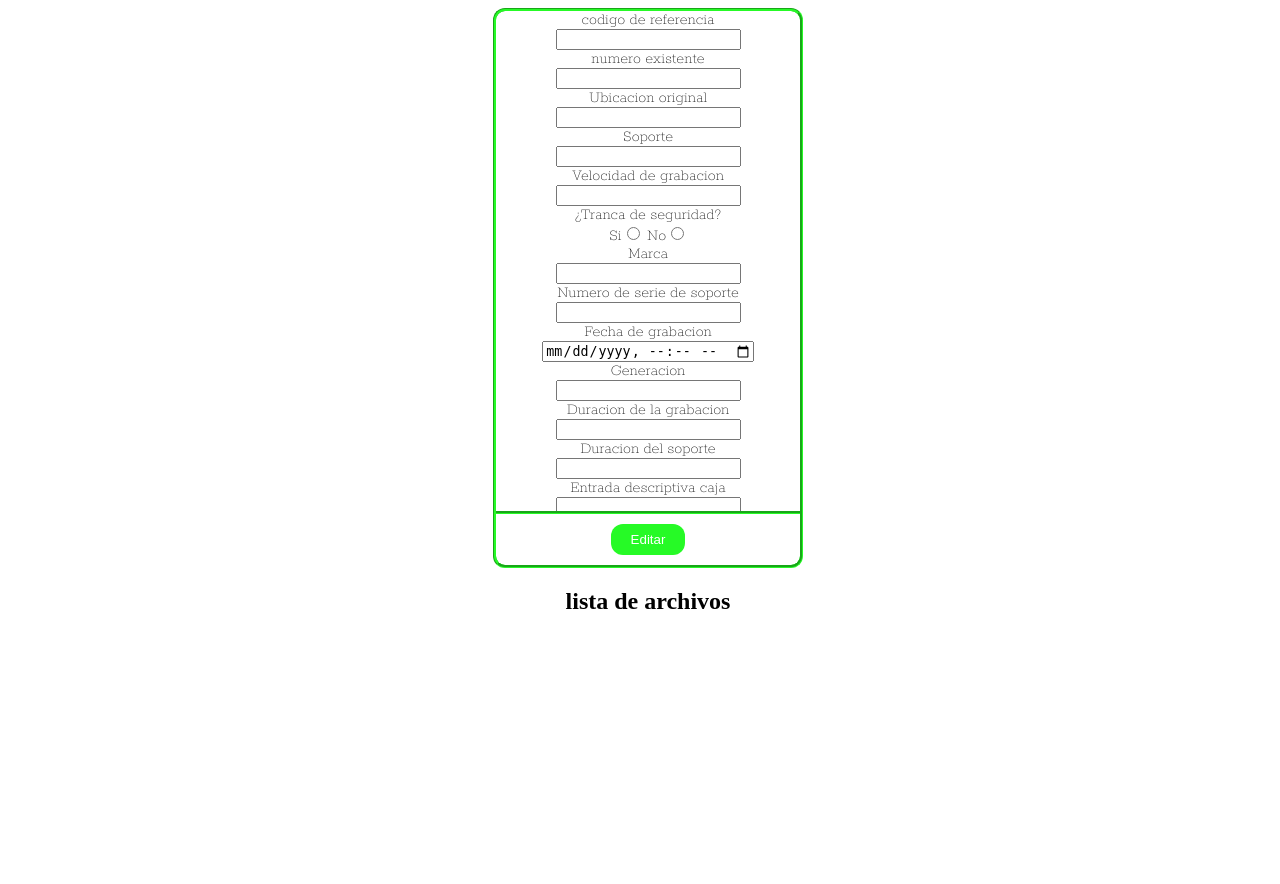
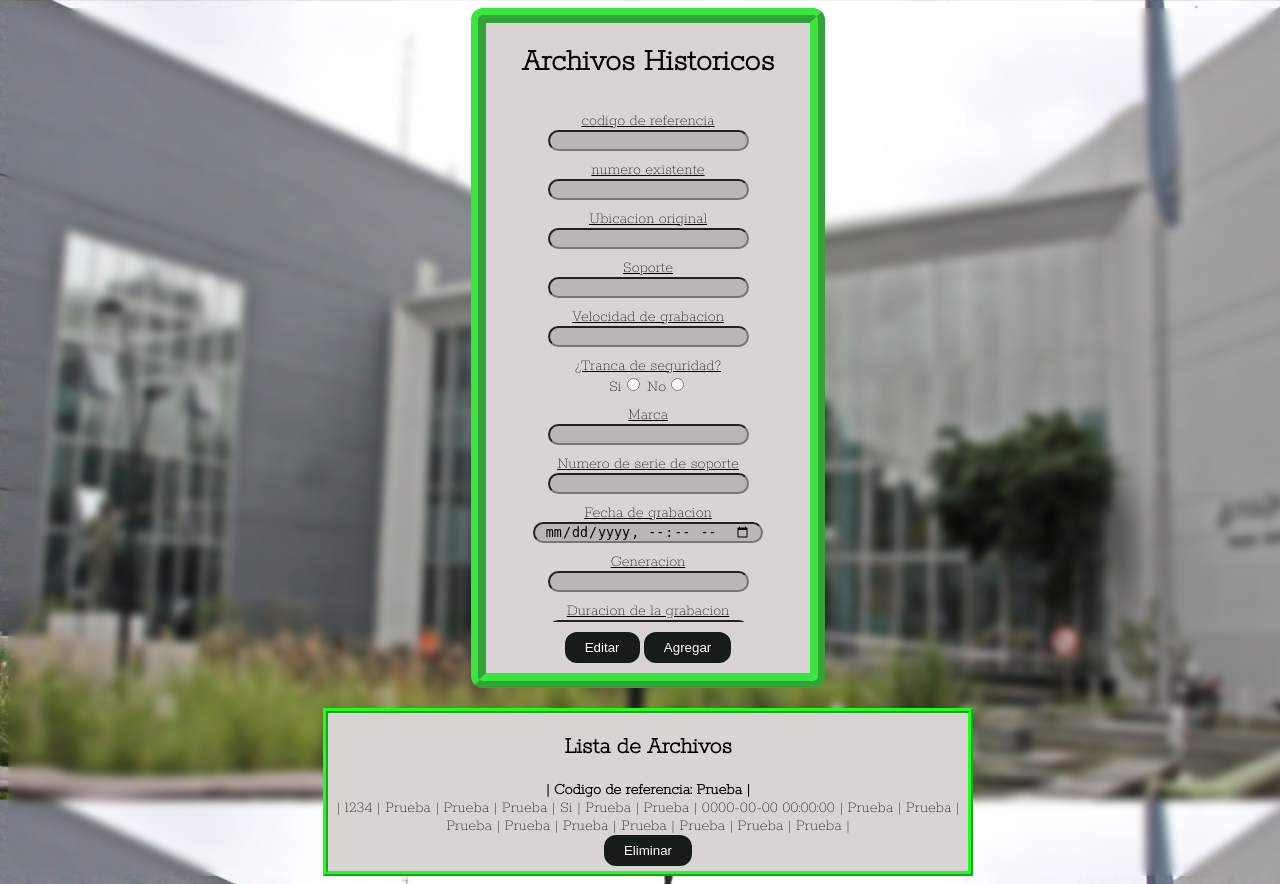
Before and after one commit to Estips/BD_Municipal, a PHP site: page /editar.php in a window 1280 px wide. Before the commit the page ends 609 px from the top, so only its background shows below. Run offline with PHP 8.4, Linux system fonts and the light colour scheme; data comes from the database, SQL or seed files in the repository; both versions use the stored data as it was after the commit; data that the repository does not hold is empty.

Commit message:
v1.0
Cambios pedidos:
- pagina con muestra de datos para los usuarios sin posibilidad de interferir con los mismos
- mejora diseño

```diff
--- a/conexion.php
+++ b/conexion.php
@@ -4,35 +4,4 @@ $username = "root";
 $password = "";
 $dbname = "bd_muni";
 $conexion = new mysqli($servername, $username, $password, $dbname);
-
-$sql = "INSERT INTO archivos (codigo_referencia, numero_existente, ubicacion_original, soporte,
-        velocidad_grabacion, tranca_seguridad, marca, numero_serie_soporte, fecha_grabacion,
-        generacion, duracion_de_la_generacion, duracion_soporte, entrada_descriptiva_caja,
-        entrada_desriptiva_soporte, entrada_descriptiva_documentacion_secundaria, deterioro,
-        estado_conservacion, restauraciones)
-        VALUES ('ABC123', '1234', 'Estante C3', 'Betacam', 'x1.2', 'TRUE', 'Sony', '122', '2005-02-02 00:00:00', 'Generacion 2', '2hrs', '1', 'desc', 'desc', 'desc', 'asdasd', 'asdasd', 'asdasd')";
-//$insertar= mysqli_query($conexion, $sql) ? print('reg.Ingresado'): print('error al guardar');
-/*$sql2 = "UPDATE archivos SET
-    codigo_referencia = '$codigo_referencia',
-    numero_existente = '$numero_existente',
-    ubicacion_original = '$ubicacion_original',
-    soporte = '$soporte',
-    velocidad_grabacion = '$velocidad_grabacion',
-    tranca_seguridad = '$tranca_seguridad',
-    marca = '$marca',
-    numero_serie_soporte = '$numero_serie_soporte',
-    fecha_grabacion = '$fecha_grabacion',
-    generacion = '$generacion',
-    duracion_de_la_generacion = '$duracion_de_la_generacion',
-    duracion_soporte = '$duracion_soporte',
-    entrada_descriptiva_caja = '$entrada_descriptiva_caja',
-    entrada_desriptiva_soporte = '$entrada_desriptiva_soporte',
-    entrada_descriptiva_documentacion_secundaria = '$entrada_descriptiva_documentacion_secundaria',
-    deterioro = '$deterioro',
-    estado_conservacion = '$estado_conservacion',
-    restauraciones = '$restauraciones'
-    WHERE codigo_referencia = '$codigo_referencia'";
-*/
-//$editar= mysqli_query($conexion,$sql2) ? print('registro modificado'): print('error al modificar');
-
 ?>
--- a/editar.php
+++ b/editar.php
@@ -11,76 +11,135 @@
 </head>
 <body>
     <div class="Caja-ingreso-datos">
-        <form action="" method= "get" enctype="multipart/form-data">
+        <h1>Archivos Historicos</h1>
+        <form action="" method= "post" enctype="multipart/form-data">
             <div class="Ingreso-Datos">
-                <div class="codigo_referencia">codigo de referencia</div>
+                <div class="campo">codigo de referencia</div>
                 <input type="text" name="codigo_referencia" required>
 
-                <div class="numero_existente"> numero existente</div>
+                <div class="campo"> numero existente</div>
                 <input type="text" name="numero_existente" required>
 
-                <div class="ubicacion_original">Ubicacion original</div>
+                <div class="campo">Ubicacion original</div>
                 <input type="text" name="ubicacion_original" required>
 
-                <div class="soporte">Soporte</div>
+                <div class="campo">Soporte</div>
                 <input type="text" name="soporte" required>
 
-                <div class="velocidad_grabacion">Velocidad de grabacion</div>
+                <div class="campo">Velocidad de grabacion</div>
                 <input type="text" name="velocidad_grabacion" required>
 
-                <div class="tranca_seguridad">¿Tranca de seguridad?</div>
+                <div class="campo">¿Tranca de seguridad?</div>
                 Si<input type="radio" name="tranca_seguridad" value="Si" required>
                 No<input type="radio" name="tranca_seguridad" value="No"  required>
 
-                <div class="marca">Marca</div>
+                <div class="campo">Marca</div>
                 <input type="text" name="marca" required>
 
-                <div class="numero_serie_soporte">Numero de serie de soporte</div>
+                <div class="campo">Numero de serie de soporte</div>
                 <input type="text" name="numero_serie_soporte" required>
 
-                <div class="fecha_grabacion">Fecha de grabacion</div>
+                <div class="campo">Fecha de grabacion</div>
                 <input type="datetime-local" name="fecha_grabacion" required>
 
-                <div class="generacion">Generacion</div>
+                <div class="campo">Generacion</div>
                 <input type="text" name="generacion" required>
 
-                <div class="duracion_grabacion">Duracion de la grabacion</div>
+                <div class="campo">Duracion de la grabacion</div>
                 <input type="text" name="duracion_grabacion" required>
 
-                <div class="duracion_soporte">Duracion del soporte</div>
+                <div class="campo">Duracion del soporte</div>
                 <input type="text" name="duracion_soporte" required>
 
-                <div class="entrada_descriptiva_caja">Entrada descriptiva caja</div>
+                <div class="campo">Entrada descriptiva caja</div>
                 <input type="text" name="entrada_descriptiva_caja" required>
 
-                <div class="entrada_desriptiva_soporte">Entrada descriptiva soporte </div>
+                <div class="campo">Entrada descriptiva soporte </div>
                 <input type="text" name="entrada_desriptiva_soporte" required>
 
-                <div class="entrada_descriptiva_documentacion_secundaria">Entrada descriptiva documentacion secundaria</div>
+                <div class="campo">Entrada descriptiva documentacion secundaria</div>
                 <input type="text" name="entrada_descriptiva_documentacion_secundaria" required>
 
-                <div class="deterioro">Deterioro</div>
+                <div class="campo">Deterioro</div>
                 <input type="text" name="deterioro" required>
 
-                <div class="estado_conservacion">Estado de conservacion</div>
+                <div class="campo">Estado de conservacion</div>
                 <input type="text" name="estado_conservacion" required>
 
-                <div class="restauraciones">Restauraciones</div>
+                <div class="campo">Restauraciones</div>
                 <input type="text" name="restauraciones" required>
             </div>
             <div class="Submit-button">
                 <input type="Submit" name="editar" value="Editar" class="button">
+                <input type="Submit" name="agregar" value="Agregar" class="button">
             </div>
         </form>
     </div>
         <?php
             include("conexion.php");
-                //switch con las 3 opciones editar, eliminar y agregar?
-            if (isset($_GET ['editar'])){
-                $codigo_referencia_editar=$_GET['editar'];
-                //$sql2="SELECT * FROM bd_muni WHERE codigo_referencia ='$codigo_referencia_editar'";
+            if(isset($_POST['agregar'])){
+                if(!empty($_POST['codigo_referencia'])){
+                    $codigo_referencia = $_POST['codigo_referencia'];
+                    $numero_existente = isset($_POST['numero_existente']) ? $_POST['numero_existente'] : '';
+                    $ubicacion_original = isset($_POST['ubicacion_original']) ? $_POST['ubicacion_original'] : '';
+                    $soporte = isset($_POST['soporte']) ? $_POST['soporte'] : '';
+                    $velocidad_grabacion = isset($_POST['velocidad_grabacion']) ? $_POST['velocidad_grabacion'] : '';
+                    $tranca_seguridad = isset($_POST['tranca_seguridad']) ? $_POST['tranca_seguridad'] : 'No';
+                    $marca = isset($_POST['marca']) ? $_POST['marca'] : 'Sin informacion';
+                    $numero_serie_soporte = isset($_POST['numero_serie_soporte']) ? $_POST['numero_serie_soporte'] : 'Sin Informacion';
+                    $fecha_grabacion = isset($_POST['numero_serie_soporte']) ? $_POST['fecha_grabacion'] : 'Sin Informacion';
+                    $generacion = isset($_POST['generacion']) ? $_POST['generacion'] : 'Sin Informacion';
+                    $duracion_de_la_generacion = isset($_POST['duracion_de_la_generacion']) ? $_POST['duracion_de_la_generacion'] : 'Sin Informacion';
+                    $duracion_soporte = isset($_POST['duracion_soporte']) ? $_POST['duracion_soporte'] : 'Sin Informacion';
+                    $entrada_descriptiva_caja = isset($_POST['entrada_descriptiva_caja']) ? $_POST['entrada_descriptiva_caja'] : 'Sin Informacion';
+                    $entrada_desriptiva_soporte = isset($_POST['entrada_desriptiva_soporte']) ? $_POST['entrada_desriptiva_soporte'] : 'Sin Informacion';
+                    $entrada_descriptiva_documentacion_secundaria = isset($_POST['entrada_descriptiva_documentacion_secundaria']) ? $_POST['entrada_descriptiva_documentacion_secundaria'] : 'Sin Informacion';
+                    $deterioro = isset($_POST['deterioro']) ? $_POST['deterioro'] : 'Sin Informacion';
+                    $estado_conservacion = isset($_POST['estado_conservacion']) ? $_POST['estado_conservacion'] : 'Sin Informacion';
+                    $restauraciones = isset($_POST['restauraciones']) ? $_POST['restauraciones'] : 'Sin Informacion';
+
+                    $sql = "INSERT INTO archivos (codigo_referencia, numero_existente, ubicacion_original, soporte,
+                        velocidad_grabacion, tranca_seguridad, marca, numero_serie_soporte, fecha_grabacion,
+                        generacion, duracion_de_la_generacion, duracion_soporte, entrada_descriptiva_caja,
+                        entrada_desriptiva_soporte, entrada_descriptiva_documentacion_secundaria, deterioro,
+                        estado_conservacion, restauraciones)
+                        VALUES ('$codigo_referencia', '$numero_existente', '$ubicacion_original', '$soporte',
+                        '$velocidad_grabacion', '$tranca_seguridad', '$marca', '$numero_serie_soporte', '$fecha_grabacion', '$generacion',
+                        '$duracion_de_la_generacion', '$duracion_soporte', '$entrada_descriptiva_caja', '$entrada_desriptiva_soporte',
+                        '$entrada_descriptiva_documentacion_secundaria', '$deterioro', '$estado_conservacion', '$restauraciones')";
+
+                    $insertar = mysqli_query($conexion, $sql);
+                    if ($insertar) {
+                        echo 'Registro ingresado con éxito';
+                    } else {
+                        echo 'Error al guardar el registro: ' . mysqli_error($conexion);
+                    }
+
+                }else{ echo '<script language="javascript">alert("Error, el campo codigo_referencia es obligatorio.");</script>'; }
+            }
+
+            if (isset($_POST ['editar'])){
+                if(!empty($_POST['codigo_referencia'])){
+                    $codigo_referencia = $_POST['codigo_referencia'];
+                    $numero_existente = isset($_POST['numero_existente']) ? $_POST['numero_existente'] : 'Sin Informacion';
+                    $ubicacion_original = isset($_POST['ubicacion_original']) ? $_POST['ubicacion_original'] : 'Sin Informacion';
+                    $soporte = isset($_POST['soporte']) ? $_POST['soporte'] : 'Sin Informacion';
+                    $velocidad_grabacion = isset($_POST['velocidad_grabacion']) ? $_POST['velocidad_grabacion'] : 'Sin Informacion';
+                    $tranca_seguridad = isset($_POST['tranca_seguridad']) ? $_POST['tranca_seguridad'] : 'No';
+                    $marca = isset($_POST['marca']) ? $_POST['marca'] : 'Sin informacion';
+                    $numero_serie_soporte = isset($_POST['numero_serie_soporte']) ? $_POST['numero_serie_soporte'] : 'Sin Informacion';
+                    $fecha_grabacion = isset($_POST['numero_serie_soporte']) ? $_POST['fecha_grabacion'] : 'Sin Informacion';
+                    $generacion = isset($_POST['generacion']) ? $_POST['generacion'] : 'Sin Informacion';
+                    $duracion_de_la_generacion = isset($_POST['duracion_de_la_generacion']) ? $_POST['duracion_de_la_generacion'] : 'Sin Informacion';
+                    $duracion_soporte = isset($_POST['duracion_soporte']) ? $_POST['duracion_soporte'] : 'Sin Informacion';
+                    $entrada_descriptiva_caja = isset($_POST['entrada_descriptiva_caja']) ? $_POST['entrada_descriptiva_caja'] : 'Sin Informacion';
+                    $entrada_desriptiva_soporte = isset($_POST['entrada_desriptiva_soporte']) ? $_POST['entrada_desriptiva_soporte'] : 'Sin Informacion';
+                    $entrada_descriptiva_documentacion_secundaria = isset($_POST['entrada_descriptiva_documentacion_secundaria']) ? $_POST['entrada_descriptiva_documentacion_secundaria'] : 'Sin Informacion';
+                    $deterioro = isset($_POST['deterioro']) ? $_POST['deterioro'] : 'Sin Informacion';
+                    $estado_conservacion = isset($_POST['estado_conservacion']) ? $_POST['estado_conservacion'] : 'Sin Informacion';
+                    $restauraciones = isset($_POST['restauraciones']) ? $_POST['restauraciones'] : 'Sin Informacion';
+
                     $sql2 = "UPDATE archivos SET
-                    codigo_referencia = '$codigo_referencia',
                         numero_existente = '$numero_existente',
                         ubicacion_original = '$ubicacion_original',
                         soporte = '$soporte',
@@ -99,83 +158,54 @@
                         estado_conservacion = '$estado_conservacion',
                         restauraciones = '$restauraciones'
                         WHERE codigo_referencia = '$codigo_referencia'";
-                $buscar_reg=mysqli_query($conexion , $sql2);
-                $registro= mysqli_fetch_assoc($buscar_reg);
+
+                $buscar_reg=mysqli_query($conexion, $sql2);
+                }else{ echo '<script language="javascript">alert("Error, el campo codigo_referencia es obligatorio.");</script>'; }
             }
-
-            if(isset($_POST['modificar'])){
-                $numero_referencia_new = $_POST['numero_referencia_new'];
-                $numero_existente_new = $_POST['numero_existente_new'];
-                $ubicacion_original_new = $_POST['ubicacion_original_new'];
-                $soporte_new = $_POST['soporte_new'];
-                $valocidad_grabacion_new = $_POST['valocidad_grabacion_new'];
-                $tranca_seguridad_new = $_POST['tranca_seguridad_new'];
-                $marca_new = $_POST['marca_new'];
-                $numero_serie_soporte_new = $_POST['numero_serie_soporte_new'];
-                $fecha_grabacion_new = $_POST['fecha_grabacion_new'];
-                $generacion_new = $_POST['generacion_new'];
-                $duracion_de_la_generacion_new = $_POST['duracion_de_la_generacion_new'];
-                $duracion_soporte_new = $_POST['duracion_soporte_new'];
-                $entrada_descriptiva_caja_new = $_POST['entrada_descriptiva_caja_new'];
-                $entrada_desriptiva_soporte_new = $_POST['entrada_desriptiva_soporte_new'];
-                $entrada_descriptiva_documentacion_secundaria_new = $_POST['entrada_descriptiva_documentacion_secundaria_new'];
-                $deterioro_new = $_POST['deterioro_new'];
-                $estado_conservacion_new = $_POST['estado_conservacion_new'];
-                $restauraciones_new = $_POST['restauraciones_new'];
-                $sql4="UPDATE usuarios SET codigo_referencia = '$codigo_referencia',
-                    numero_existente = '$numero_existente',
-                    ubicacion_original ='$ubicacion_original',
-                    soporte = '$soporte',
-                    valocidad_grabacion = '$velocidad_grabacion',
-                    tranca_seguridad = '$tranca_seguridad',
-                    marca = '$marca',
-                    numero_serie_soporte = '$numero_serie_soporte',
-                    fecha_grabacion = '$fecha_grabacion',
-                    generacion = '$generacion',
-                    duracion_de_la_generacion = '$duracion_de_la_generacion',
-                    duracion_soporte = '$duracion_soporte',
-                    entrada_descriptiva_caja = '$entrada_descriptiva_caja',
-                    entrada_desriptiva_soporte = '$entrada_desriptiva_soporte',
-                    entrada_descriptiva_documentacion_secundaria = '$entrada_descriptiva_documentacion_secundaria',
-                    deterioro = '$deterioro',
-                    estado_conservacion = '$estado_conservacion',
-                    restauraciones = '$restauraciones' WHERE id = 'codigo_referencia_editar'"; // Revisar "id"
-
-                $editar=mysqli_query($conexion, $sql4)? print('reg modificado'): print ('error al modificar');
-            }
-
-            ?><h2>lista de archivos</h2><?php
-            /*$sql2="SELECT * FROM archivos";
-            $consulta= mysqli_query($conexion,$sql2);*/
-            // $registro= mysqli_fetch_assoc($consulta);
-            // print_r($registro);
+            ?>
+            <div class="Lista-Archivos">
+            <h2>Lista de Archivos</h2>
+            <?php
+            $sql3="SELECT * FROM archivos";
+            $consulta= mysqli_query($conexion,$sql3);
             /*finaliza modificar*/
 
     //Muestreo de tabla
     while($registro = mysqli_fetch_assoc($consulta)){
+        echo "<b>| <td>Codigo de referencia: " . $registro['codigo_referencia'] . "</td> | <br></b>";
         echo "<tr>";
-        echo "<td>" . $registro['codigo_referencia'] . "</td>";
-        echo "<td>" . $registro['numero_existente'] . "</td>";
-        echo "<td>" . $registro['ubicacion_original'] . "</td>";
-        echo "<td>" . $registro['soporte'] . "</td>";
-        echo "<td>" . $registro['velocidad_grabacion'] . "</td>";
-        echo "<td>" . $registro['tranca_seguridad'] . "</td>";
-        echo "<td>" . $registro['marca'] . "</td>";
-        echo "<td>" . $registro['numero_serie_soporte'] . "</td>";
-        echo "<td>" . $registro['fecha_grabacion'] . "</td>";
-        echo "<td>" . $registro['generacion'] . "</td>";
-        echo "<td>" . $registro['duracion_grabacion'] . "</td>";
-        echo "<td>" . $registro['duracion_soporte'] . "</td>";
-        echo "<td>" . $registro['entrada_descriptiva_caja'] . "</td>";
-        echo "<td>" . $registro['entrada_desriptiva_soporte'] . "</td>";
-        echo "<td>" . $registro['entrada_descriptiva_documentacion_secundaria'] . "</td>";
-        echo "<td>" . $registro['deterioro'] . "</td>";
-        echo "<td>" . $registro['estado_conservacion'] . "</td>";
-        echo "<td>" . $registro['restauraciones'] . "</td>";
-        echo '<td><a href="registro.php?editar=' . $registro['codigo_referencia'] . '">editar</a></td>';
+            echo "| <td>" . $registro['numero_existente'] . "</td> | ";
+            echo "<td>" . $registro['ubicacion_original'] . "</td> | ";
+            echo "<td>" . $registro['soporte'] . "</td> | ";
+            echo "<td>" . $registro['velocidad_grabacion'] . "</td> | ";
+            echo "<td>" . $registro['tranca_seguridad'] . "</td> | ";
+            echo "<td>" . $registro['marca'] . "</td> | ";
+            echo "<td>" . $registro['numero_serie_soporte'] . "</td> | ";
+            echo "<td>" . $registro['fecha_grabacion'] . "</td> | ";
+            echo "<td>" . $registro['generacion'] . "</td> | ";
+            echo "<td>" . $registro['duracion_de_la_generacion'] . "</td> | ";
+            echo "<td>" . $registro['duracion_soporte'] . "</td> | ";
+            echo "<td>" . $registro['entrada_descriptiva_caja'] . "</td> | ";
+            echo "<td>" . $registro['entrada_desriptiva_soporte'] . "</td> | ";
+            echo "<td>" . $registro['entrada_descriptiva_documentacion_secundaria'] . "</td> | ";
+            echo "<td>" . $registro['deterioro'] . "</td> | ";
+            echo "<td>" . $registro['estado_conservacion'] . "</td> | ";
+            echo "<td>" . $registro['restauraciones'] . "</td> | ";
+        echo "</tr><br>";
+        echo "<td>
+            <form action='' method='post'>
+                <input type='hidden' name='codigo_referencia' value='" . $registro['codigo_referencia'] . "'>
+                <input type='submit' name='eliminar' value='Eliminar' class='button'>
+            </form>
+          </td>";
     echo "</tr>";
     }
+    if(isset($_POST['eliminar'])){
+        $codigo_referencia = $_POST['codigo_referencia'];
+        $sql4 = "DELETE FROM archivos WHERE codigo_referencia = '$codigo_referencia'";
+        $eliminar = mysqli_query($conexion, $sql4) ? print('Registro eliminado') : print('Error al eliminar el registro');
+    }
     ?>
-    </tr>
+        </div>
 </body>
 </html>
--- a/styles.css
+++ b/styles.css
@@ -1,4 +1,3 @@
-
 body{
     width: 100%;
     overflow-x: hidden;
@@ -6,26 +5,46 @@ body{
     justify-content: center;
     align-items: center;
     flex-direction: column;
+    background-image: url("background.jpg");
+    backdrop-filter: blur(5px);
+    background-repeat: no-repeat;
+    background-attachment: fixed;
+    background-size: cover;
 }
 .Caja-ingreso-datos{
     flex-direction: column;
     text-align: center;
-    border: 3px groove rgb(38, 250, 38);
+    border: 4mm ridge #0fea16c9;
     border-radius: 12px;
     font-family: 'Rokkitt', serif;
+    background-color: #D8D4D4;
+    padding-left: 10px;
+    padding-right: 10px;
 }
 .Ingreso-Datos{
     height: 500px;
     overflow: auto;
     flex-direction: column;
+    padding-bottom: 20px;
+}
+.Ingreso-Datos input{
+    background-color: #BBB6B6;
+    border-radius: 15px;
+    padding-left: 10px;
+    padding-right: 10px;
+}
+.Ingreso-Datos::-webkit-scrollbar{
+    display: none;
+}
+.campo{
+    padding-top: 10px;
+    text-decoration:underline;
 }
 .Submit-button{
-    border-style: groove none none none;
-    border-color: rgb(38, 250, 38);
     padding: 10px
 }
 .button{
-    background-color: rgb(38, 250, 38);
+    background-color: #181C18;
     border: none;
     color: white;
     padding: 8px 20px;
@@ -39,3 +58,12 @@ body{
     background-color: rgb(38, 250, 38);
     color: white;
 }
+.Lista-Archivos{
+    margin-top: 20px;
+    border: ridge rgb(38, 250, 38) 5px;
+    width: 50%;
+    text-align: center;
+    padding-bottom: 5px;
+    background-color: #D8D4D4;
+    font-family: 'Rokkitt', serif;
+}
```
Also changed, not shown: MuestraUsuarios.php (added, +11 -0 lines), archivos.sql (+5 -3 lines), README.md, background.jpg (added), 1 other file. Lines whose indentation alone changed are shown as unchanged.
